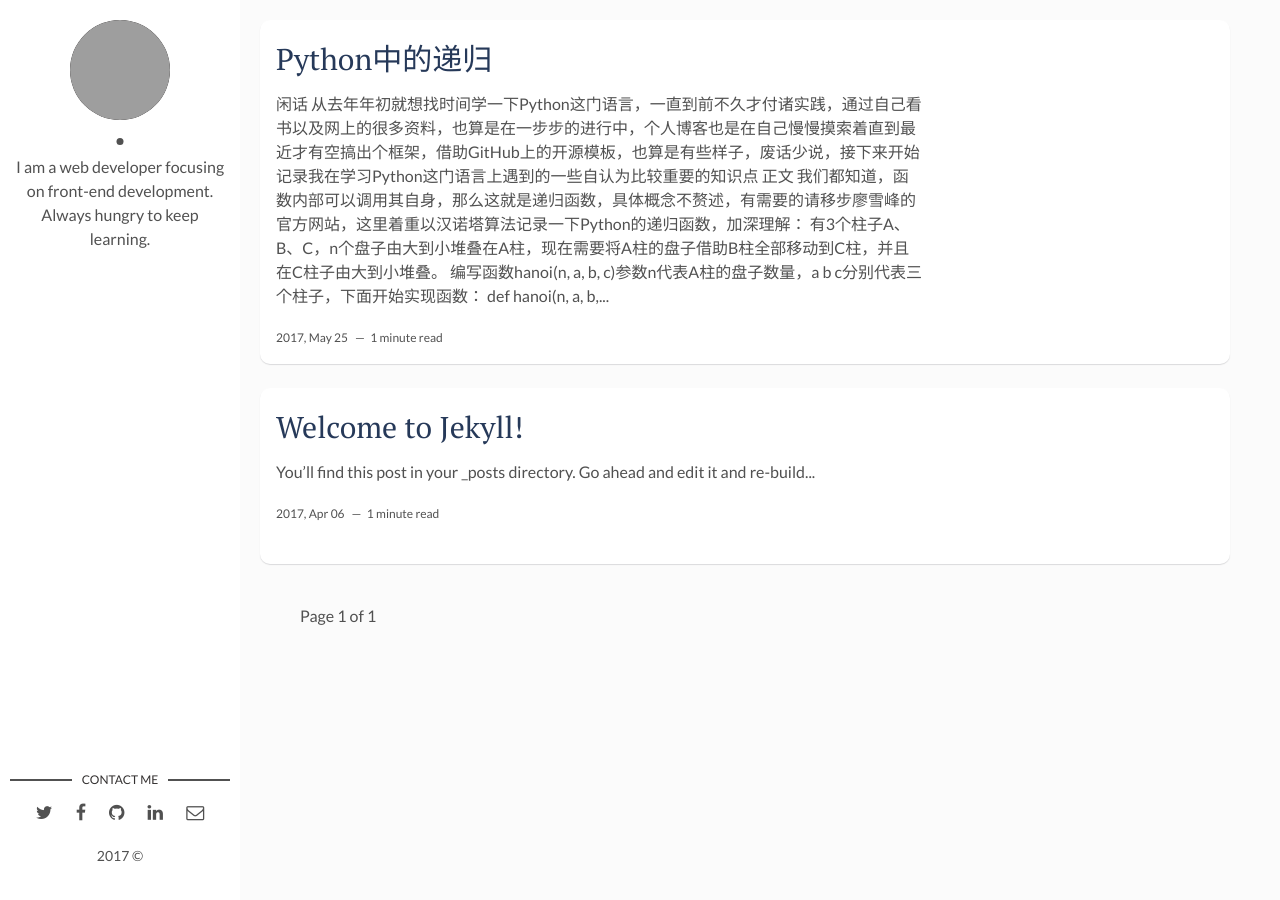
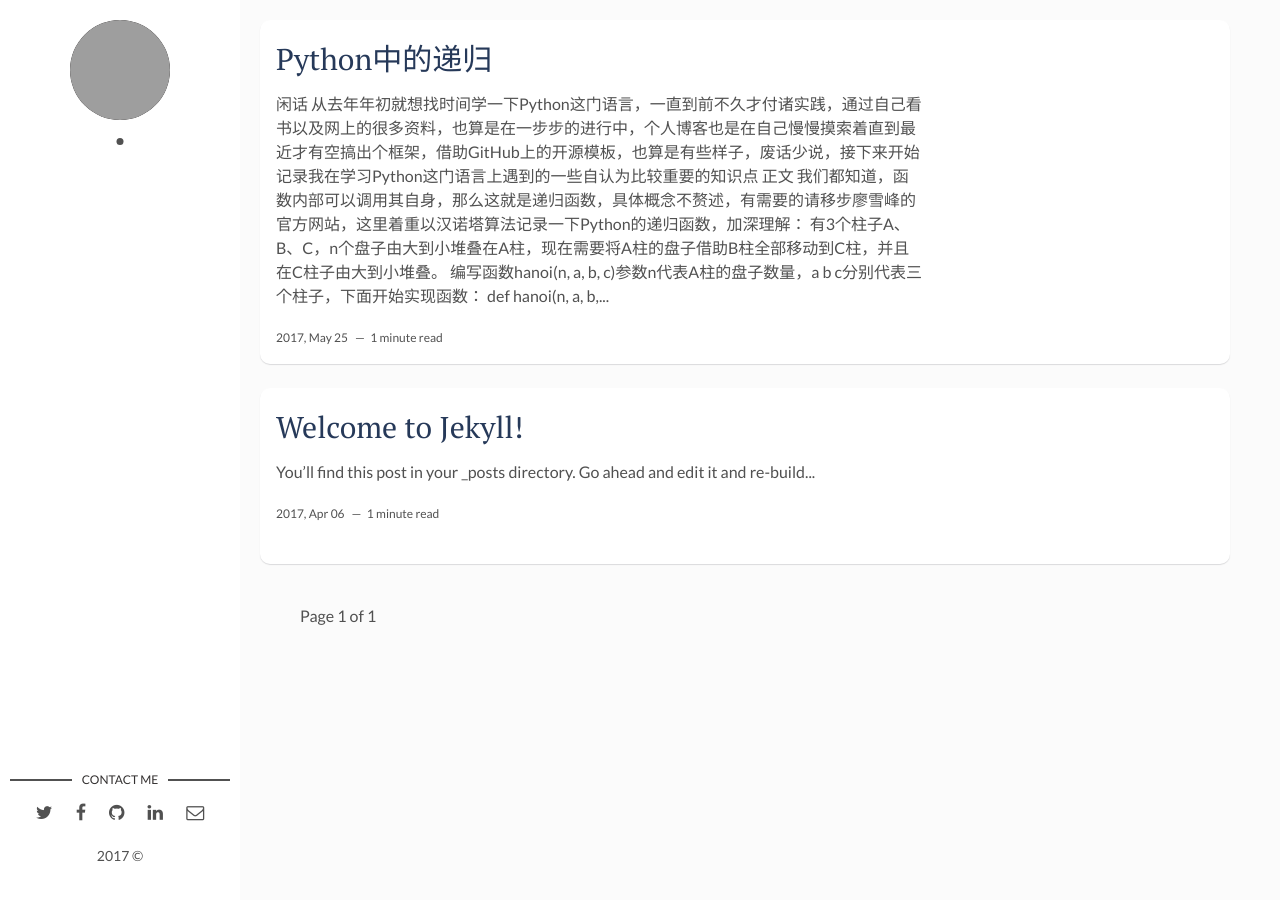
Before and after one commit to EliasMae/EliasMae.github.io, a Jekyll site: the page built from index.html, in a window 1280 px wide. Built offline with Jekyll 4.4.1, drawn with Linux system fonts in a browser that asks for light colours; Markdown is read by kramdown in place of the engine named in the settings; the list of posts is cut into pages by our own code; some of the changed lines change nothing that is shown; grey boxes are pictures that could not be loaded.

Commit message:
commit
commit

```diff
--- a/_config.yml
+++ b/_config.yml
@@ -11,7 +11,7 @@
 # Author Settings
 author:  # add your name
 author-img: # add your photo
-about-author: I am a web developer focusing on front-end development. Always hungry to keep learning. # add description
+about-author: # add description
 twitter: # add your Twitter handle
 facebook: # add your Facebook handle
 github:  # add your Github handle
@@ -19,13 +19,13 @@
 email: # add your Email address
 
 # Disqus
-discus-identifier: mr-brown # add your discus identifier
+discus-identifier:  # add your discus identifier
 
 # Tracker
 analytics: # Google Analytics
 
 # Build Settings
-markdown: kramdown
+markdown: markdown
 plugins_dir:
   - jekyll-sitemap
   - jekyll-paginate
```
